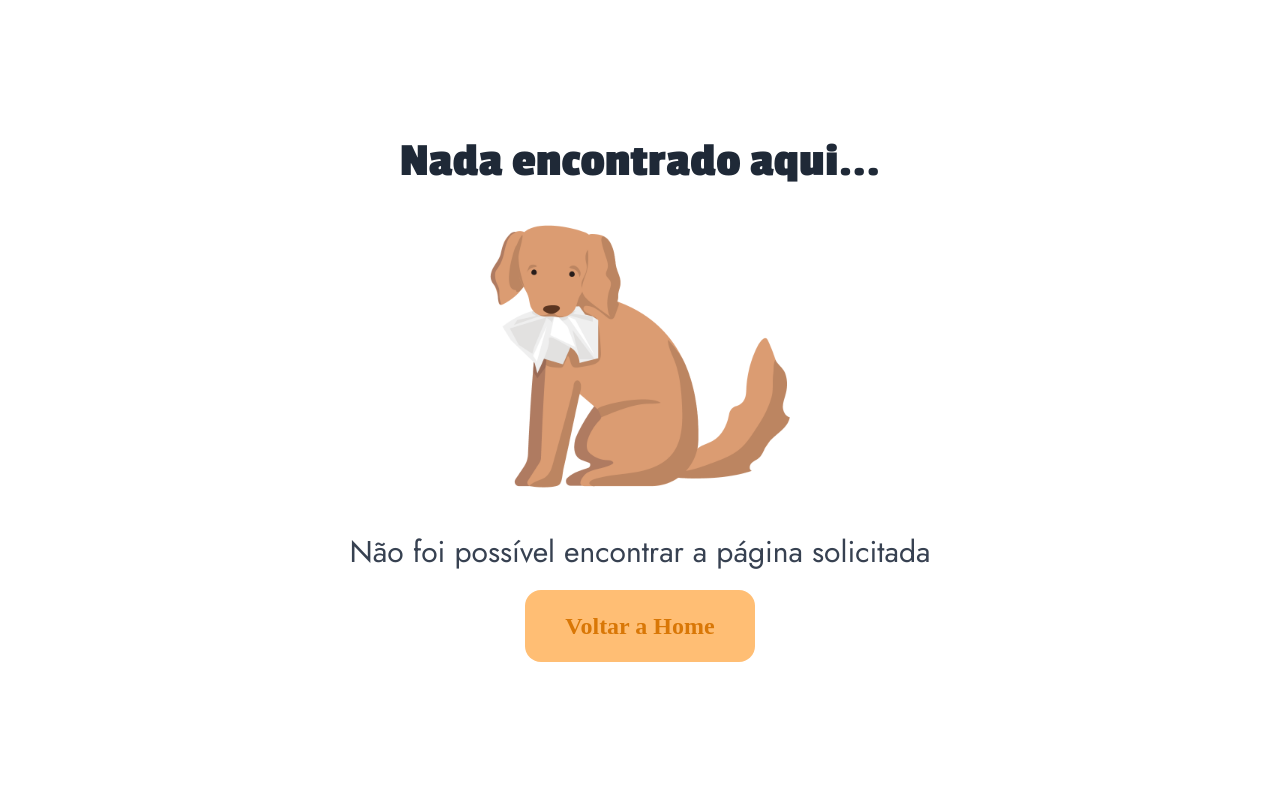
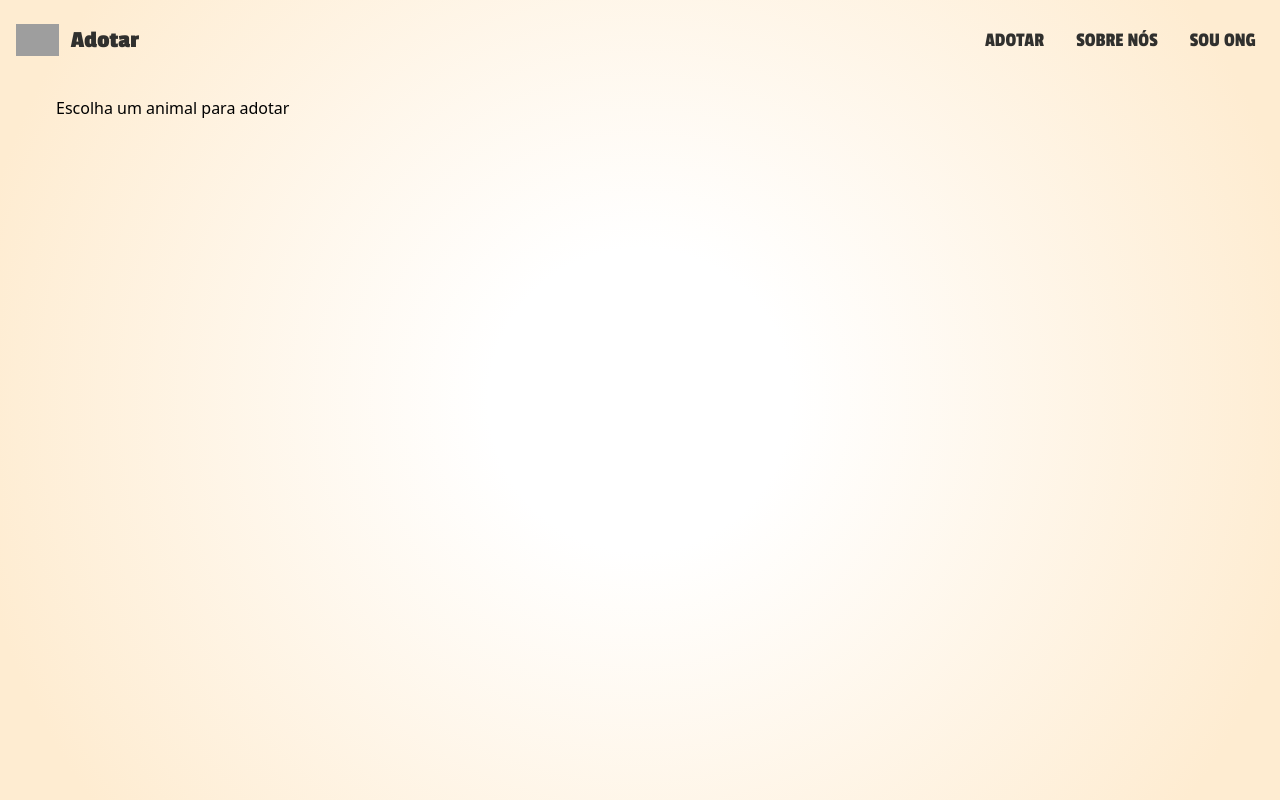
Before and after one commit to JoaoPedroOM/AdotE-frontend, a React (Vite) app: page /adote in a window 1280 px wide. Shown: the top 800 px of the page. Built offline with nearby package versions, Linux system fonts and the light colour scheme; no server answers; grey boxes are pictures that could not be loaded; a web font is replaced by a local one.

Commit message:
feat: Criada página que sera responsavel por  exibir as informações de todos os animais

```diff
--- a/src/App.tsx
+++ b/src/App.tsx
@@ -32,7 +32,7 @@ const App = () => {
             description="Adotar um animal é uma experiência transformadora. Eles não só ganham um lar, mas também oferecem amor incondicional. Dê uma chance a um novo começo para um amigo peludo que está esperando por você!"
             imageUrl="https://images.unsplash.com/photo-1618527532718-c8f3cbbc81fb?q=80&w=1935&auto=format&fit=crop&ixlib=rb-4.0.3&ixid=M3wxMjA3fDB8MHxwaG90by1wYWdlfHx8fGVufDB8fHx8fA%3D%3D"
             buttonTitle="Encontre seu amigo"
-            buttonPath="/"
+            buttonPath="/adote"
             imagePosition="left"
           />
         </section>
@@ -42,7 +42,7 @@ const App = () => {
             description="Nossa plataforma une você a abrigos e ONGs que cuidam de animais em busca de um lar. Descubra perfis completos de animais disponíveis para adoção e dê o próximo passo para uma mudança de vida."
             imageUrl="https://plus.unsplash.com/premium_photo-1686090449483-89a9b794e7cf?q=80&w=1974&auto=format&fit=crop&ixlib=rb-4.0.3&ixid=M3wxMjA3fDB8MHxwaG90by1wYWdlfHx8fGVufDB8fHx8fA%3D%3D"
             buttonTitle="Adote Agora"
-            buttonPath="/"
+            buttonPath="/adote"
             imagePosition="right"
           />
         </section>
@@ -52,7 +52,7 @@ const App = () => {
             description="Com a nossa plataforma, você tem acesso aos perfis detalhados de animais resgatados. Selecione o que mais combina com sua família e entre em contato diretamente com o abrigo para iniciar o processo de adoção."
             imageUrl="https://images.unsplash.com/photo-1573865526739-10659fec78a5?q=80&w=2030&auto=format&fit=crop&ixlib=rb-4.0.3&ixid=M3wxMjA3fDB8MHxwaG90by1wYWdlfHx8fGVufDB8fHx8fA%3D%3D"
             buttonTitle="Adote Agora"
-            buttonPath="/"
+            buttonPath="/adote"
             imagePosition="left"
           />
         </section>
@@ -62,7 +62,7 @@ const App = () => {
             description="Nossos abrigos e ONGs cadastrados oferecem informações completas sobre cada animal resgatado, para que você possa fazer uma escolha informada e cheia de carinho. Dê uma nova chance a um amigo peludo!"
             imageUrl="https://images.unsplash.com/photo-1602979677071-1781b7f40023?q=80&w=1935&auto=format&fit=crop&ixlib=rb-4.0.3&ixid=M3wxMjA3fDB8MHxwaG90by1wYWdlfHx8fGVufDB8fHx8fA%3D%3D"
             buttonTitle="Encontre um pet"
-            buttonPath="/"
+            buttonPath="/adote"
             imagePosition="right"
           />
         </section>
--- a/src/components/Hero.tsx
+++ b/src/components/Hero.tsx
@@ -1,3 +1,5 @@
+import { Link } from "react-router-dom";
+
 const Hero = () => {
     return (
       <div className="md:mt-[10%] mt-[25%] flex items-center justify-center text-center flex-col">
@@ -8,12 +10,13 @@ const Hero = () => {
           Resgate, Cuide e <br className="md:block hidden" />
           Ganhe um Amigo!
         </h1>
-        <button
+        <Link
+        to="/adote"
           className="font-second text-center font-semibold lg:px-14 lg:py-5 py-3 px-10 lg:text-2xl text-[20px] bg-[#ffbe74] rounded-2xl mt-[20px] text-[#D97706]
     transition-all duration-200 hover:scale-95 hover:bg-[#D97706] hover:text-white"
         >
           Adotar
-        </button>
+        </Link>
       </div>
     );
   };
--- a/src/components/global/Navbar.tsx
+++ b/src/components/global/Navbar.tsx
@@ -73,7 +73,7 @@ const Navbar = () => {
           <ul className="font-normal items-center text-[20px] uppercase flex flex-col p-4 md:p-0 mt-4 border md:border-none border-[#FDBA74]  rounded-lg md:bg-transparent bg-[#FED7AA] md:flex-row md:space-x-8 rtl:space-x-reverse md:mt-0 md:border-0 ">
             <li className="md:w-auto w-full">
               <Link
-                to="/"
+                to="/adote"
                 className="block py-2 px-3 md:text-[#30302E] text-black rounded-sm hover:bg-[#FFEDD5] md:hover:bg-transparent md:border-0 md:hover:text-orange-700 md:p-0"
               >
                 Adotar
--- /dev/null
+++ b/src/pages/Adote.tsx
@@ -0,0 +1,16 @@
+import Navbar from "@/components/global/Navbar";
+
+const Adote = () => {
+  return (
+    <div className="bg-radial-gradient h-full w-full">
+      <div className="content-layer">
+        <Navbar/>
+        <main className="p-4 mx-auto max-w-[1200px]">
+          Escolha um animal para adotar
+        </main>
+      </div>
+    </div>
+  );
+};
+
+export default Adote;
--- a/src/routes/app.routes.tsx
+++ b/src/routes/app.routes.tsx
@@ -8,6 +8,7 @@ import Dashboard from "@/pages/Dashboard";
 import PrivateRoute from "./PrivateRoute";
 import PublicRoute from "./PublicRoute";
 import NotFound from "@/pages/NotFound";
+import Adote from "@/pages/Adote";
 
 export function AppRoutes() {
   return (
@@ -18,6 +19,15 @@ export function AppRoutes() {
         element={
           <>
             <App />
+            <Footer />
+          </>
+        }
+      />
+      <Route
+        path="/adote"
+        element={
+          <>
+            <Adote />
             <Footer />
           </>
         }
```
